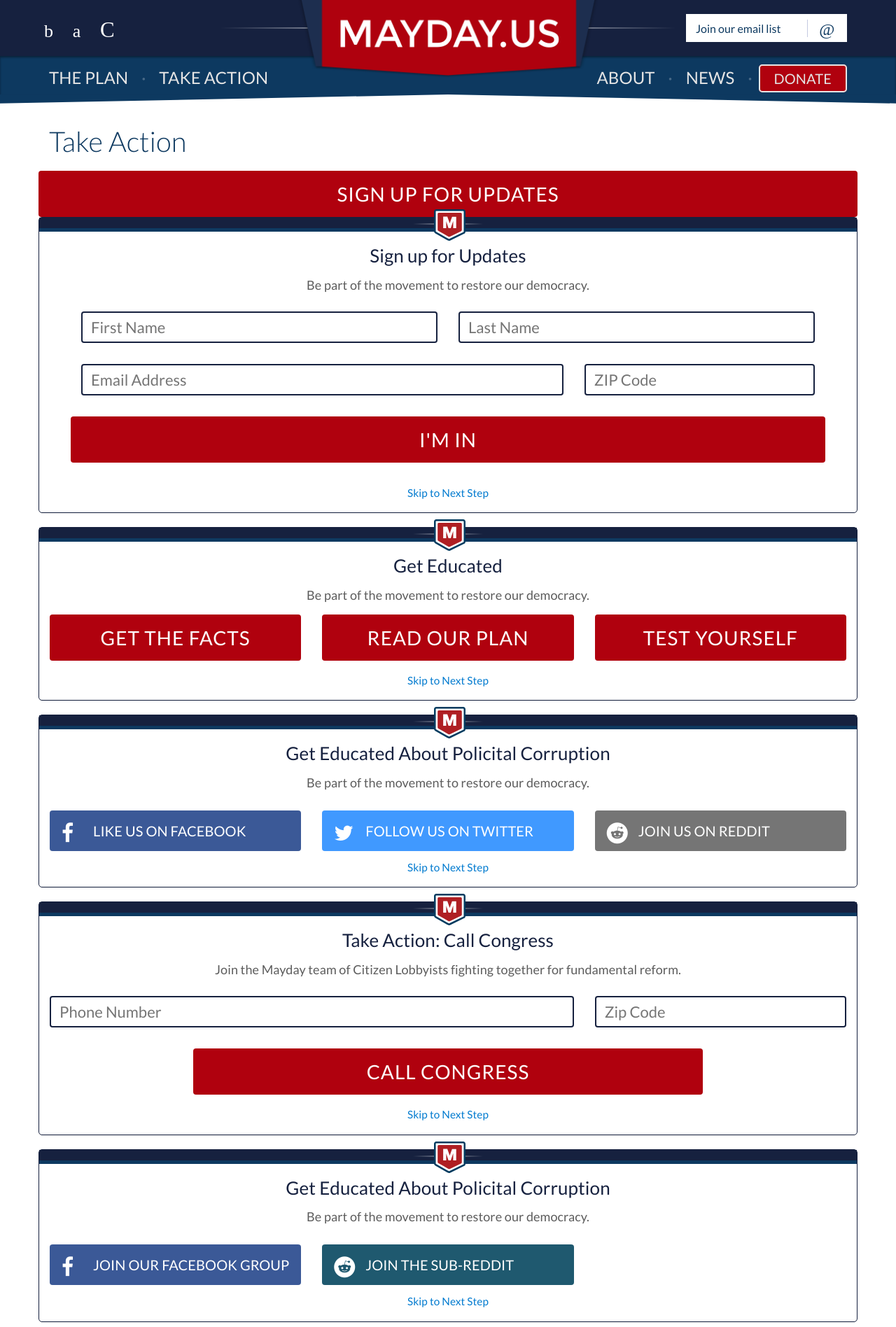
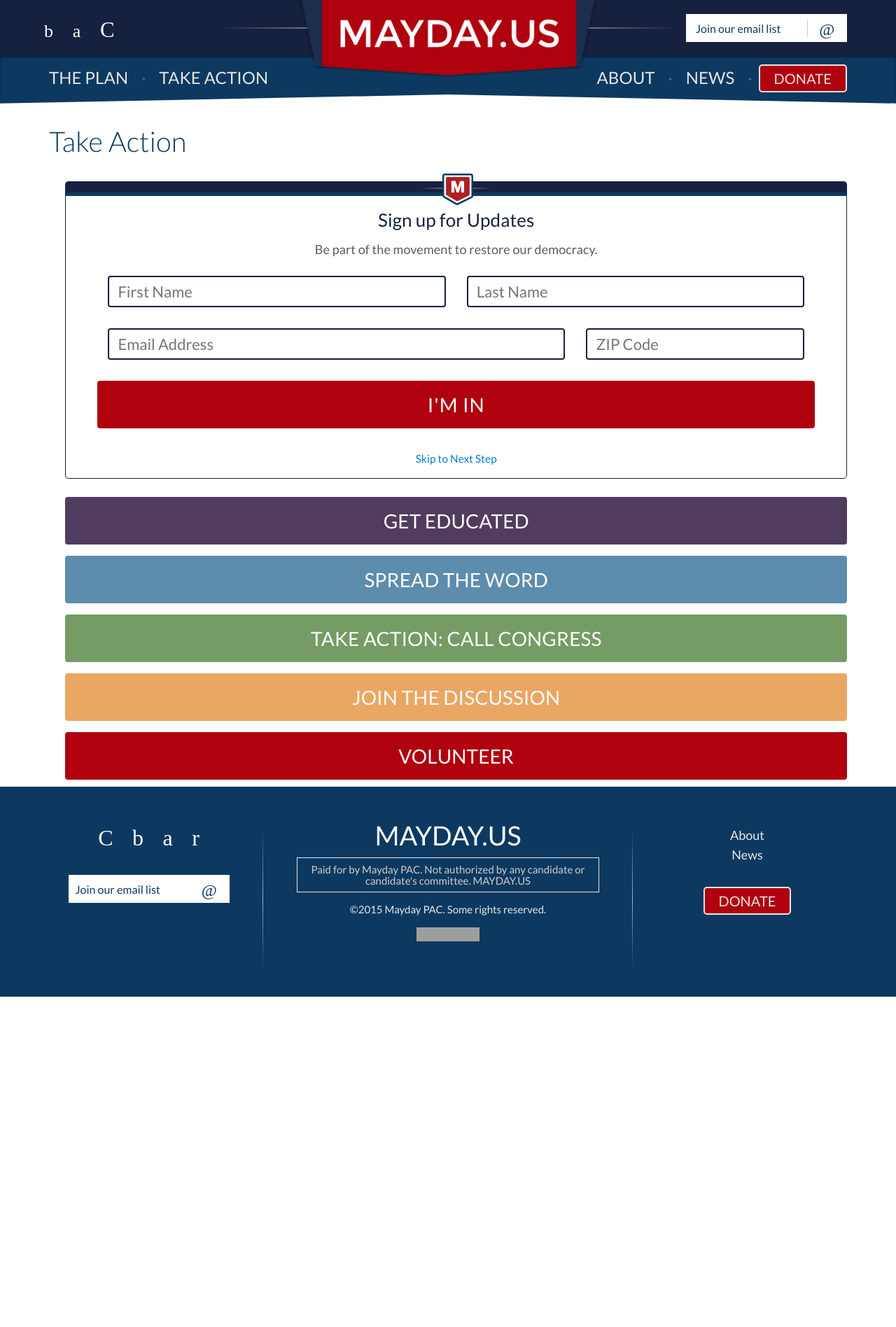
Before and after one commit to MayOneUS/mayday-2.0-frontend, a Jekyll site: the page built from take_action.html, in a window 1280 px wide. Shown: the top 1896 px of the page at 70% size. Built offline with Jekyll 4.4.1, drawn with Linux system fonts in a browser that asks for light colours; nearby versions of some CDN libraries; some web fonts are replaced; after the commit the page ends 1424 px from its top, so only the background shows below that; some of the changed text lies outside the part shown; grey boxes are pictures that could not be loaded.

Commit message:
Take Action: WIP - adding first show/hide styles
* adding css to be manipulated by JS to show/hide action panels
* reorder/simplify some other css

```diff
--- a/_sass/_base.scss
+++ b/_sass/_base.scss
@@ -295,26 +295,25 @@
 }
 .btn-md-wide{
   @include button-colors($dark-red-color);
+  width: 100%;
   margin-bottom: 10px;
-  width: 100%;
+  margin-top: 6px;
+  padding: 16px 16px;
+  font-size: 28px;
+  line-height: normal;
+  font-weight: 400;
   text-transform: uppercase;
-  font-weight: 300;
-  margin-top: 6px;
-  line-height: normal;
-  padding: 16px 16px;
   cursor: pointer;
 }
 
 @mixin simple-button{
   margin:0;
-  border: none;
+  // border: none;
   letter-spacing: 1px;
 }
 
 .btn-md-red, a.btn-md-red:link {
   @include simple-button;
-  font-size: 28px;
-  font-weight: 400;
 }
 .btn-reddit, a.btn-reddit:link {
   @include button-colors($reddit-color);
--- a/_sass/_take-action.scss
+++ b/_sass/_take-action.scss
@@ -9,3 +9,32 @@
 .panels-grid .panel {
   min-height: 330px;
 }
+
+.action-tree{
+
+  >li>.panel{display:none}
+
+  >li.active{
+    >.btn{display:none}
+    >.panel{display:block}
+  }
+
+  li:nth-child(1) > .btn-md-wide{
+  background:#094067;
+  }
+  li:nth-child(2) > .btn-md-wide{
+    background:#513c5f;
+  }
+  li:nth-child(3) > .btn-md-wide{
+    background:#5e8cac;
+  }
+  li:nth-child(4) > .btn-md-wide{
+    background:#759c64;
+  }
+  li:nth-child(5) > .btn-md-wide{
+    background:#eaa663;
+  }
+  li:nth-child(6) > .btn-md-wide{
+    background:#af010e;
+  }
+}
--- a/take_action.html
+++ b/take_action.html
@@ -19,24 +19,30 @@
       </p>
     </div>
   </div> -->
-
-  <div class="row">
-    <a href="#" class="btn btn-md-wide btn-md-red" title="Test yourself">Sign Up for Updates</a>
-    {% include panels/panel_action_w_signup.html hide_volunteer=true %}
-  </div>
-  <div class="row">
-    {% include panels/panel_action_w_get_educated.html %}
-  </div>
-  <div class="row">
-    {% include panels/panel_action_w_spread_the_word.html %}
-  </div>
-  <div class="row">
-    {% include panels/panel_action_w_call_congress.html %}
-  </div>
-  <div class="row">
-    {% include panels/panel_action_w_join_discussion.html %}
-  </div>
-  <div class="row">
-    {% include panels/panel_action_w_volunteer.html %}
-  </div>
+  <ul class="list-unstyled action-tree">
+    <li class="incomplete active">
+      <a href="#" class="btn btn-md-wide" title="Sign Up for Updates">Sign Up for Updates</a>
+      {% include panels/panel_action_w_signup.html hide_volunteer=true %}
+    </li>
+    <li class="incomplete">
+      <a href="#" class="btn btn-md-wide" title="Get Educated">Get Educated</a>
+      {% include panels/panel_action_w_get_educated.html %}
+    </li>
+    <li class="incomplete">
+      <a href="#" class="btn btn-md-wide" title="Spread the Word">Spread the Word</a>
+      {% include panels/panel_action_w_spread_the_word.html %}
+    </li>
+    <li class="incomplete">
+      <a href="#" class="btn btn-md-wide" title="Take Action: Call Congress">Take Action: Call Congress</a>
+      {% include panels/panel_action_w_call_congress.html %}
+    </li>
+    <li class="incomplete">
+      <a href="#" class="btn btn-md-wide" title="Join the Discussion">Join the Discussion</a>
+      {% include panels/panel_action_w_join_discussion.html %}
+    </li>
+    <li class="incomplete">
+      <a href="#" class="btn btn-md-wide" title="Volunteer">Volunteer</a>
+      {% include panels/panel_action_w_volunteer.html %}
+    </li>
+  </ul>
 </div>
```
